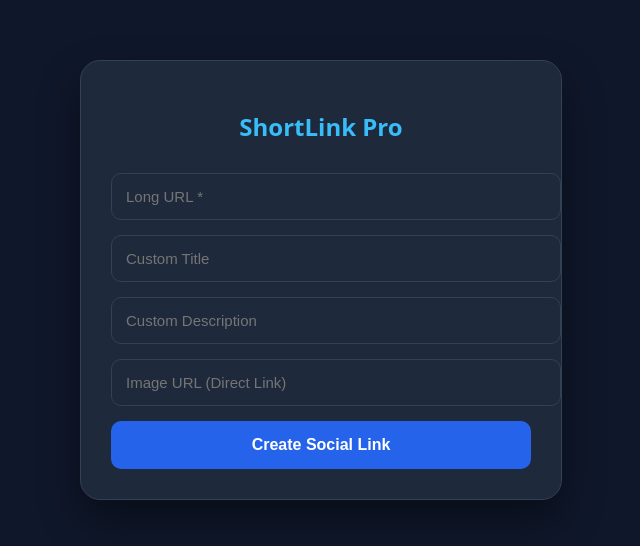
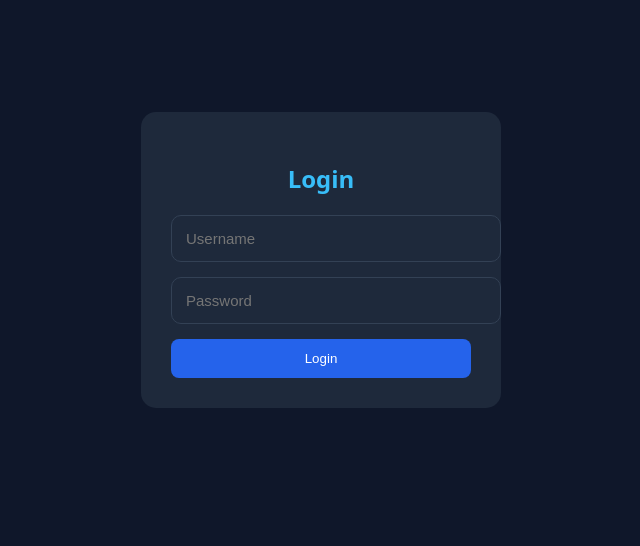
Before and after one commit to qasimnzs/Short, a Next.js app: page / in a window 1280 px wide. Shown: the part 140-686 px from the top of the page, without its empty margins (319-959 px from the left). Built offline with nearby package versions, Linux system fonts and the light colour scheme.

Commit message:
Update page.js

```diff
--- a/app/page.js
+++ b/app/page.js
@@ -1,23 +1,59 @@
 "use client";
-import { useState } from 'react';
+import { useState, useEffect } from 'react';
 
 export default function Home() {
+
+  // 🔐 Login State
+  const [isLoggedIn, setIsLoggedIn] = useState(false);
+  const [loginData, setLoginData] = useState({ username: '', password: '' });
+  const [loginMsg, setLoginMsg] = useState('');
+
+  // 🔗 App State
   const [formData, setFormData] = useState({ url: '', title: '', desc: '', img: '' });
   const [shortUrl, setShortUrl] = useState('');
   const [loading, setLoading] = useState(false);
   const [msg, setMsg] = useState('');
 
+  // 🔁 Check Login on Load
+  useEffect(() => {
+    const saved = localStorage.getItem("auth");
+    if (saved === "true") setIsLoggedIn(true);
+  }, []);
+
+  // 🔐 Handle Login
+  const handleLogin = (e) => {
+    e.preventDefault();
+
+    // 👉 Change credentials here
+    if (loginData.username === "admin" && loginData.password === "1234") {
+      localStorage.setItem("auth", "true");
+      setIsLoggedIn(true);
+    } else {
+      setLoginMsg("Invalid Credentials!");
+    }
+  };
+
+  // 🚪 Logout
+  const handleLogout = () => {
+    localStorage.removeItem("auth");
+    setIsLoggedIn(false);
+  };
+
+  // 🔗 Link Submit
   const handleSubmit = async (e) => {
     e.preventDefault();
     setLoading(true);
     setMsg('Connecting to server...');
+
     try {
       const res = await fetch('/api/shorten', {
         method: 'POST',
         headers: { 'Content-Type': 'application/json' },
         body: JSON.stringify(formData),
       });
+
       const data = await res.json();
+
       if (data.shortId) {
         setShortUrl(`${window.location.origin}/${data.shortId}`);
         setMsg('Link Created Successfully!');
@@ -27,36 +63,87 @@ export default function Home() {
     } catch (err) {
       setMsg('Failed. Check your internet/Vercel settings.');
     }
+
     setLoading(false);
   };
 
   const inputStyle = {
-    width: '100%', padding: '14px', marginBottom: '15px', borderRadius: '10px',
-    border: '1px solid #334155', backgroundColor: '#1e293b', color: 'white', fontSize: '15px'
+    width: '100%',
+    padding: '14px',
+    marginBottom: '15px',
+    borderRadius: '10px',
+    border: '1px solid #334155',
+    backgroundColor: '#1e293b',
+    color: 'white',
+    fontSize: '15px'
   };
 
+  // 🔐 LOGIN UI
+  if (!isLoggedIn) {
+    return (
+      <div style={{display:'flex',justifyContent:'center',alignItems:'center',height:'100vh',background:'#0f172a'}}>
+        <form onSubmit={handleLogin} style={{background:'#1e293b',padding:'30px',borderRadius:'15px',width:'300px'}}>
+          <h2 style={{color:'#38bdf8',textAlign:'center'}}>Login</h2>
+
+          <input type="text" placeholder="Username" required style={inputStyle}
+            onChange={e => setLoginData({...loginData, username: e.target.value})} />
+
+          <input type="password" placeholder="Password" required style={inputStyle}
+            onChange={e => setLoginData({...loginData, password: e.target.value})} />
+
+          <button style={{width:'100%',padding:'12px',background:'#2563eb',color:'#fff',border:'none',borderRadius:'8px'}}>
+            Login
+          </button>
+
+          {loginMsg && <p style={{color:'red',fontSize:'12px',textAlign:'center'}}>{loginMsg}</p>}
+        </form>
+      </div>
+    );
+  }
+
+  // ✅ MAIN APP UI
   return (
-    <div style={{ display: 'flex', flexDirection: 'column', alignItems: 'center', justifyContent: 'center', minHeight: '100vh', padding: '20px', backgroundColor: '#0f172a' }}>
-      <div style={{ backgroundColor: '#1e293b', padding: '30px', borderRadius: '20px', border: '1px solid #334155', width: '100%', maxWidth: '420px', boxShadow: '0 20px 40px rgba(0,0,0,0.4)' }}>
-        <h2 style={{ color: '#38bdf8', textAlign: 'center', marginBottom: '30px' }}>ShortLink Pro</h2>
+    <div style={{ display: 'flex', flexDirection: 'column', alignItems:'center', justifyContent:'center', minHeight:'100vh', padding:'20px', backgroundColor:'#0f172a' }}>
+
+      <button onClick={handleLogout} style={{position:'absolute',top:'20px',right:'20px',background:'#ef4444',color:'#fff',padding:'8px 12px',border:'none',borderRadius:'6px'}}>
+        Logout
+      </button>
+
+      <div style={{ backgroundColor:'#1e293b', padding:'30px', borderRadius:'20px', border:'1px solid #334155', width:'100%', maxWidth:'420px' }}>
+
+        <h2 style={{ color:'#38bdf8', textAlign:'center', marginBottom:'30px' }}>ShortLink Pro</h2>
 
         <form onSubmit={handleSubmit}>
-          <input type="url" placeholder="Long URL *" required style={inputStyle} onChange={e => setFormData({...formData, url: e.target.value})} />
-          <input type="text" placeholder="Custom Title" style={inputStyle} onChange={e => setFormData({...formData, title: e.target.value})} />
-          <input type="text" placeholder="Custom Description" style={inputStyle} onChange={e => setFormData({...formData, desc: e.target.value})} />
-          <input type="url" placeholder="Image URL (Direct Link)" style={inputStyle} onChange={e => setFormData({...formData, img: e.target.value})} />
+          <input type="url" placeholder="Long URL *" required style={inputStyle}
+            onChange={e => setFormData({...formData, url: e.target.value})} />
 
-          <button type="submit" disabled={loading} style={{ width: '100%', padding: '15px', background: '#2563eb', color: 'white', border: 'none', borderRadius: '10px', fontWeight: 'bold', fontSize: '16px' }}>
+          <input type="text" placeholder="Custom Title" style={inputStyle}
+            onChange={e => setFormData({...formData, title: e.target.value})} />
+
+          <input type="text" placeholder="Custom Description" style={inputStyle}
+            onChange={e => setFormData({...formData, desc: e.target.value})} />
+
+          <input type="url" placeholder="Image URL" style={inputStyle}
+            onChange={e => setFormData({...formData, img: e.target.value})} />
+
+          <button type="submit" disabled={loading}
+            style={{ width:'100%', padding:'15px', background:'#2563eb', color:'white', border:'none', borderRadius:'10px' }}>
             {loading ? 'Working...' : 'Create Social Link'}
           </button>
         </form>
 
-        {msg && <p style={{ textAlign: 'center', fontSize: '12px', color: '#94a3b8', marginTop: '15px' }}>{msg}</p>}
+        {msg && <p style={{ textAlign:'center', fontSize:'12px', color:'#94a3b8', marginTop:'15px' }}>{msg}</p>}
 
         {shortUrl && (
-          <div style={{ marginTop: '25px', padding: '15px', background: '#0f172a', borderRadius: '12px', border: '1px solid #2563eb' }}>
-            <p style={{ color: 'white', wordBreak: 'break-all', fontSize: '14px', textAlign: 'center' }}>{shortUrl}</p>
-            <button onClick={() => {navigator.clipboard.writeText(shortUrl); setMsg('Link Copied!')}} style={{ width: '100%', marginTop: '10px', background: '#334155', color: 'white', border: 'none', padding: '8px', borderRadius: '6px' }}>Copy Link</button>
+          <div style={{ marginTop:'25px', padding:'15px', background:'#0f172a', borderRadius:'12px', border:'1px solid #2563eb' }}>
+            <p style={{ color:'white', wordBreak:'break-all', fontSize:'14px', textAlign:'center' }}>{shortUrl}</p>
+
+            <button onClick={() => {
+              navigator.clipboard.writeText(shortUrl);
+              setMsg('Link Copied!');
+            }} style={{ width:'100%', marginTop:'10px', background:'#334155', color:'white', border:'none', padding:'8px', borderRadius:'6px' }}>
+              Copy Link
+            </button>
           </div>
         )}
       </div>
```
